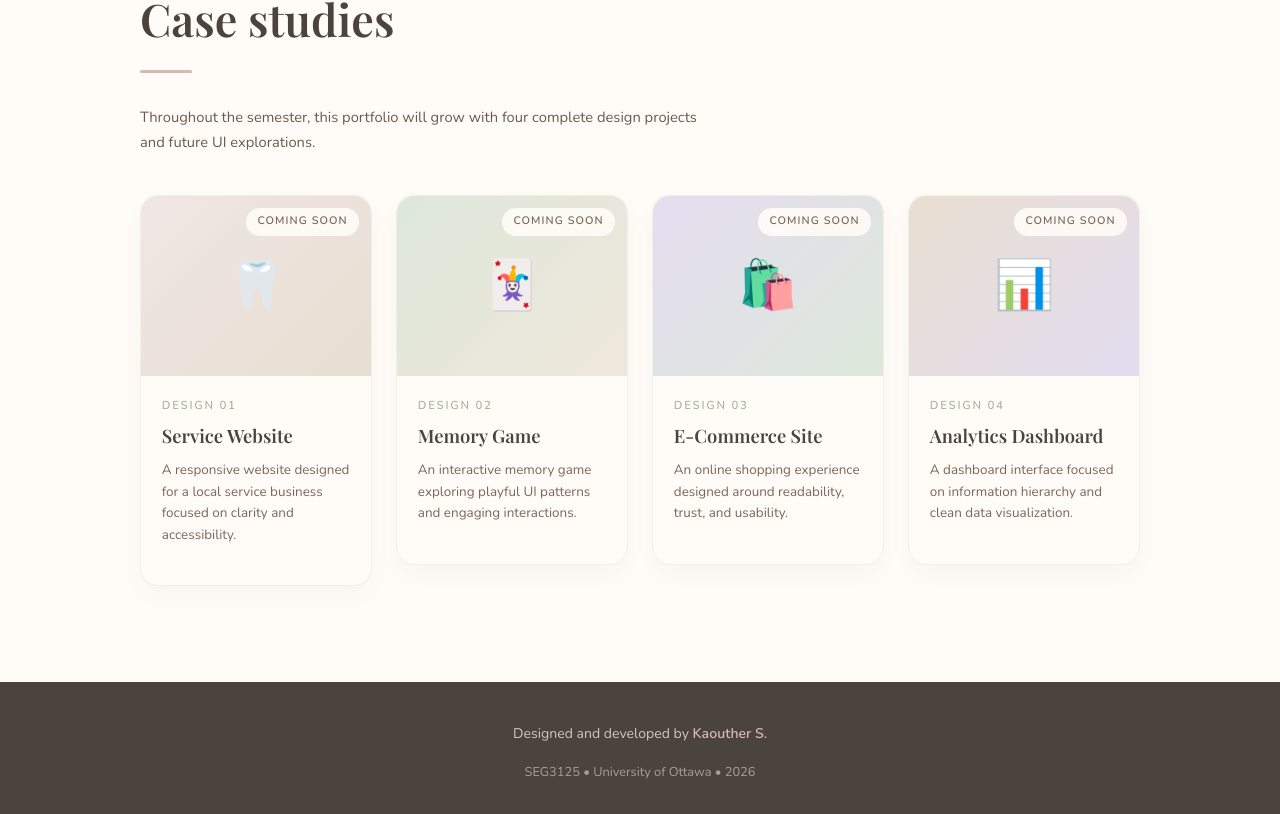
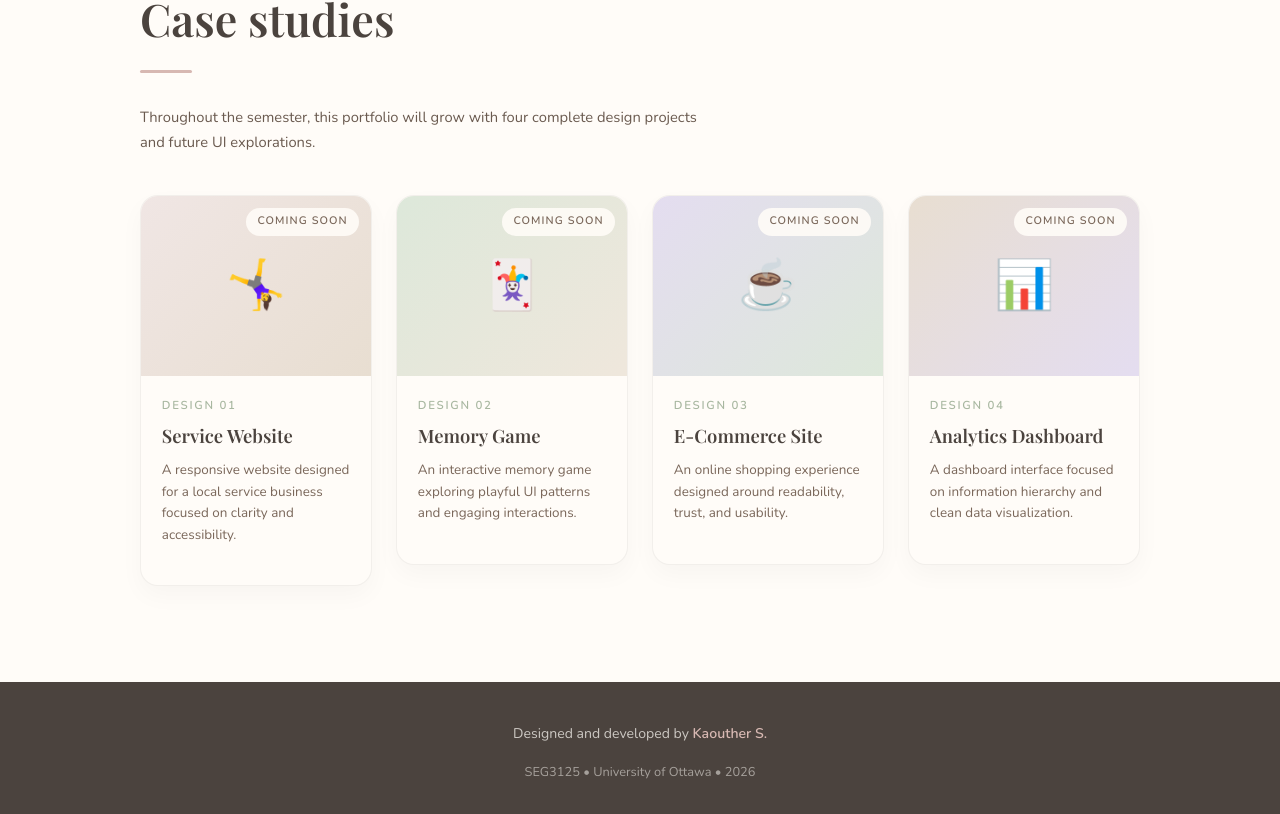
Before and after one commit to ksimoussa/portfolio, a React (Vite) app: page / in a window 1280 px wide. Shown: the part 2619-3433 px from the top of the page. Built offline with nearby package versions, Linux system fonts and the light colour scheme; a web font is replaced by a local one.

Commit message:
Added links to service site and memory game

```diff
--- a/src/App.jsx
+++ b/src/App.jsx
@@ -528,15 +528,15 @@ export default function App() {
 
           <div className="cases-grid">
             <CaseCard
-              href="/coming-soon"
+              href="https://herspacestudio.netlify.app/"
               thumbClass="case-thumb-1"
-              emoji="🦷"
+              emoji="🤸‍♀️"
               num="Design 01"
               name="Service Website"
               desc="A responsive website designed for a local service business focused on clarity and accessibility."
             />
             <CaseCard
-              href="/coming-soon"
+              href="https://echotrailgame.netlify.app/"
               thumbClass="case-thumb-2"
               emoji="🃏"
               num="Design 02"
@@ -546,7 +546,7 @@ export default function App() {
             <CaseCard
               href="/coming-soon"
               thumbClass="case-thumb-3"
-              emoji="🛍️"
+              emoji="☕"
               num="Design 03"
               name="E-Commerce Site"
               desc="An online shopping experience designed around readability, trust, and usability."
```
